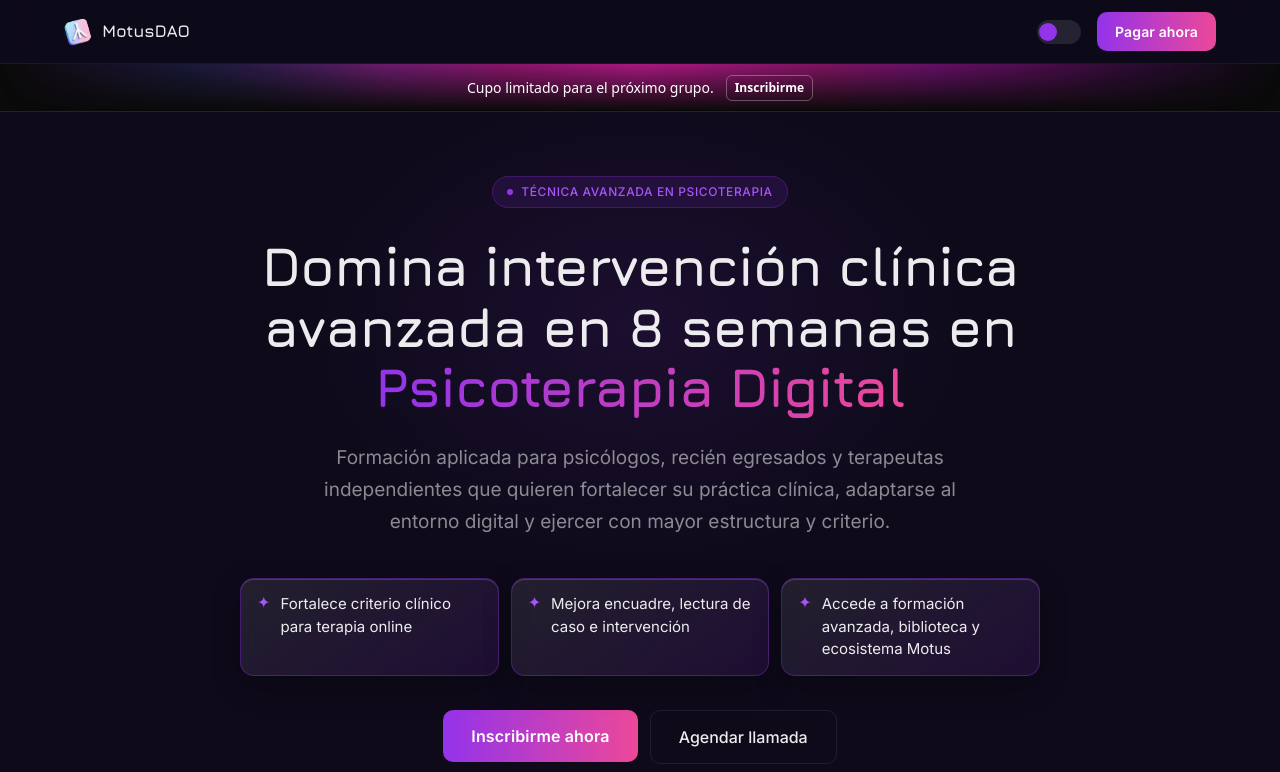
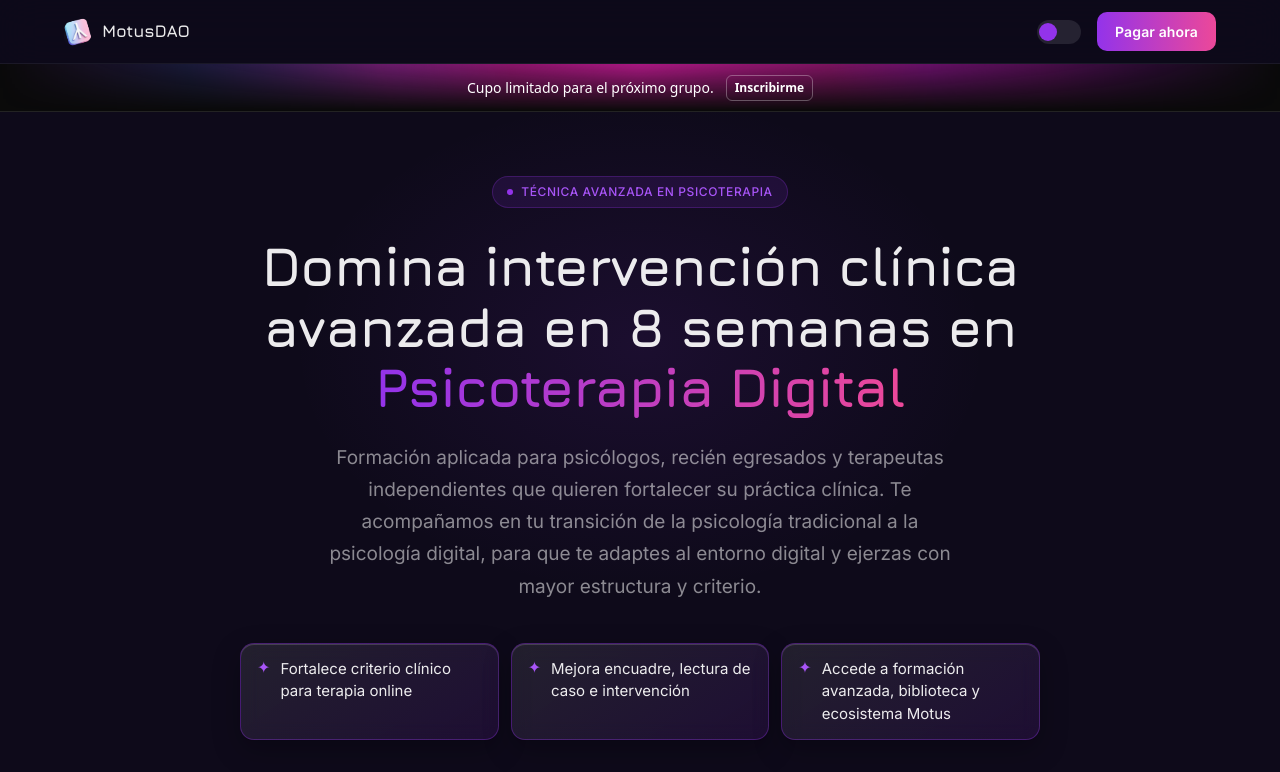
Before and after one commit to gerryalvrz/PD-MD-LandingA, a Next.js app: page / in a window 1280 px wide. Shown: the top 772 px of the page. Built offline with nearby package versions, Linux system fonts and the light colour scheme; no server answers.

Commit message:
change hero text

```diff
--- a/src/app/page.tsx
+++ b/src/app/page.tsx
@@ -398,8 +398,10 @@ function Hero({
           }}
         >
           Formación aplicada para psicólogos, recién egresados y terapeutas
-          independientes que quieren fortalecer su práctica clínica, adaptarse al entorno digital y
-          ejercer con mayor estructura y criterio.
+          independientes que quieren fortalecer su práctica clínica. Te
+          acompañamos en tu transición de la psicología tradicional a la
+          psicología digital, para que te adaptes al entorno digital y ejerzas
+          con mayor estructura y criterio.
         </motion.p>
 
         <motion.ul
```
